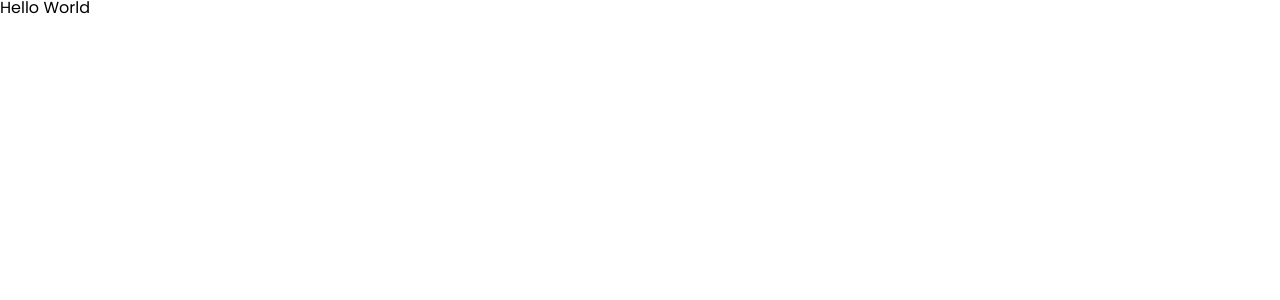
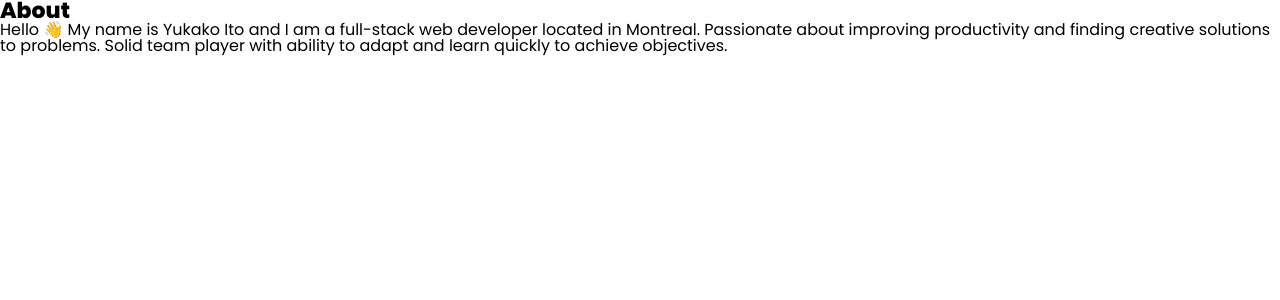
Before and after one commit to yukakoito/portfolio, a React (Create React App) app in the folder client/: page / in a window 1280 px wide. Shown: the top 300 px of the page. Built offline with nearby package versions, Linux system fonts and the light colour scheme; a web font is replaced by a local one.

Commit message:
Added About component

```diff
--- a/client/src/App.js
+++ b/client/src/App.js
@@ -1,3 +1,4 @@
+import About from "./components/About";
 import GlobalStyles from "./GlobalStyles";
 
 
@@ -5,7 +6,7 @@ const App = () => {
   return (
     <div>
       <GlobalStyles/>
-      Hello World
+      <About/>
     </div>
   );
 }
--- /dev/null
+++ b/client/src/components/About.js
@@ -0,0 +1,14 @@
+const About = () => {
+  return(
+    <div>
+      <h1>About</h1>
+      <p>
+        Hello 👋 My name is Yukako Ito and I am a full-stack web developer located in Montreal.
+        Passionate about improving productivity and finding creative solutions to problems.
+        Solid team player with ability to adapt and learn quickly to achieve objectives.
+      </p>
+    </div>
+  )
+}
+
+export default About;
```
